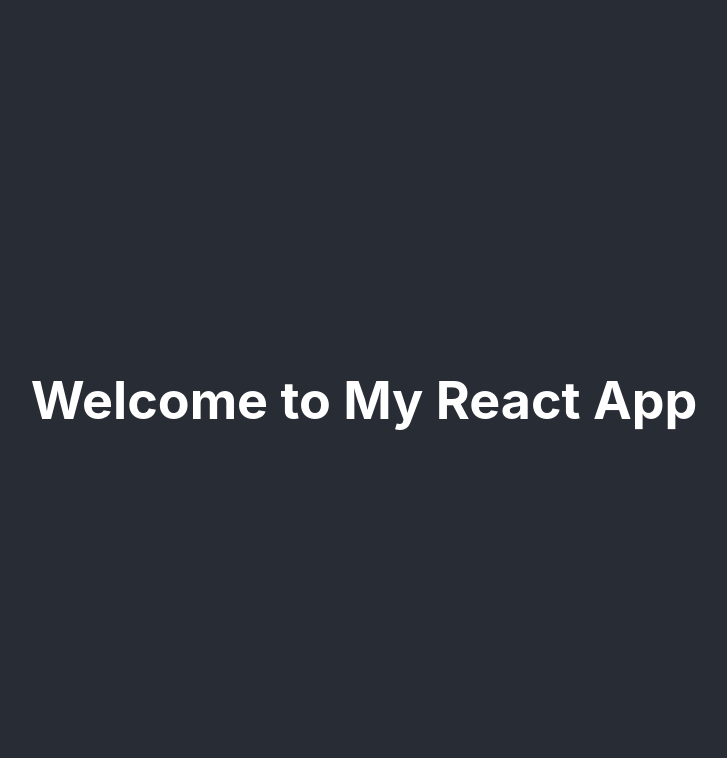
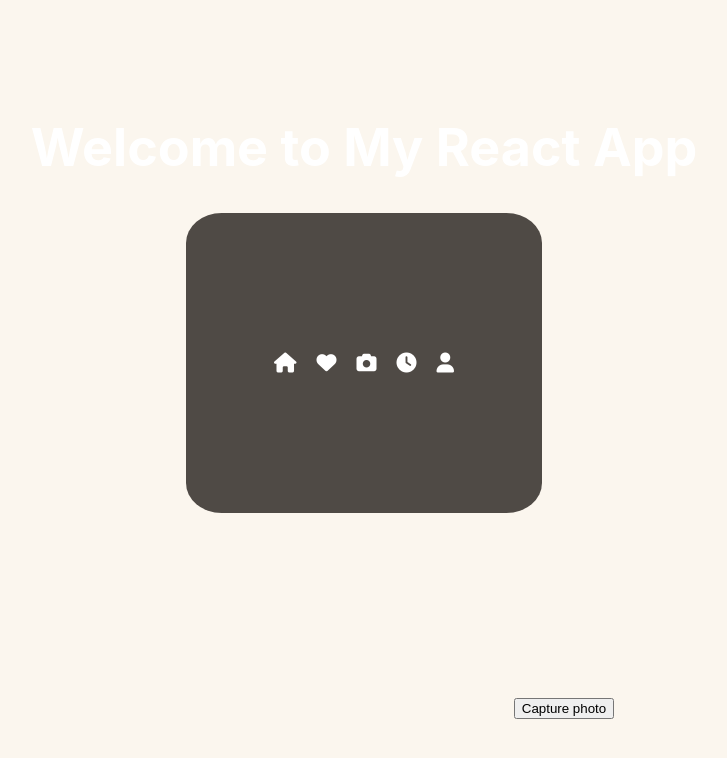
Before and after one commit to phatcharat/Sous_Cook, a React (Create React App) app in the folder client/: page / in a window 1280 px wide. Shown: the top 758 px of the page, without its empty margins (276-1003 px from the left). Built offline with nearby package versions, Linux system fonts and the light colour scheme; no server answers.

Commit message:
navbar add

```diff
--- a/client/public/index.html
+++ b/client/public/index.html
@@ -10,25 +10,12 @@
     content="Web site created using create-react-app"
   />
   <link rel="apple-touch-icon" href="%PUBLIC_URL%/logo192.png" />
-  <!--
-    manifest.json provides metadata used when your web app is installed
-    on a user's mobile device or desktop. See https://developers.google.com/web/fundamentals/web-app-manifest/
-  -->
   <link rel="manifest" href="%PUBLIC_URL%/manifest.json" />
-  <title>React App</title>
+  <link rel="stylesheet" href="https://cdnjs.cloudflare.com/ajax/libs/font-awesome/6.0.0-beta3/css/all.min.css">
+  <title>Camera App</title>
 </head>
 <body>
   <noscript>You need to enable JavaScript to run this app.</noscript>
   <div id="root"></div>
-  <!--
-    This HTML file is a template.
-    If you open it directly in the browser, you will see an empty page.
-
-    You can add webfonts, meta tags, or analytics to this file.
-    The build step will place the bundled scripts into the <body> tag.
-
-    To begin the development, run `npm start` or `yarn start`.
-    To create a production bundle, use `npm run build` or `yarn build`.
-  -->
 </body>
 </html>
--- a/client/src/App.js
+++ b/client/src/App.js
@@ -1,13 +1,15 @@
-// src/App.js
-
 import React from 'react';
-import './App.css'; // Your component-specific CSS
+import './css/App.css';
+import Camera from './components/Camera';
+import Navbar from './components/Navbar';
 
 function App() {
   return (
     <div className="App">
       <header className="App-header">
         <h1>Welcome to My React App</h1>
+        <Navbar />
+        <Camera />
       </header>
     </div>
   );
--- /dev/null
+++ b/client/src/components/Navbar.js
@@ -0,0 +1,16 @@
+import React from 'react';
+import '../css/Navbar.css';
+
+const Navbar = () => {
+  return (
+    <div className="navbar">
+      <a href="#home" className="icon-home nav-item"><i className="fa fa-home"></i></a>
+      <a href="#favorites" className="icon-heart nav-item"><i className="fa fa-heart"></i></a>
+      <a href="#camera" className="icon-camera nav-item"><i className="fa fa-camera"></i></a>
+      <a href="#time" className="icon-clock nav-item"><i className="fa fa-clock"></i></a>
+      <a href="#profile" className="icon-user nav-item"><i className="fa fa-user"></i></a>
+    </div>
+  );
+};
+
+export default Navbar;
--- a/client/src/App.css
+++ b/client/src/css/App.css
@@ -1,11 +1,11 @@
-/* src/App.css */
+/* src/css/App.css */
 
 .App {
   text-align: center;
 }
 
 .App-header {
-  background-color: #282c34;
+  background-color: #FBF6EE;
   min-height: 100vh;
   display: flex;
   flex-direction: column;
--- /dev/null
+++ b/client/src/css/Navbar.css
@@ -0,0 +1,24 @@
+/* src/css/Navbar.css */
+
+.navbar {
+  display: flex;
+  justify-content: center;
+  align-items: center;
+  background-color: #4F4A45;
+  padding: 10%;
+  border-radius: 10%;
+}
+
+.nav-item {
+  padding: 10%;
+  color: #ffffff;
+  font-size: 20px; /* Adjust size as needed */
+}
+
+.nav-item.active {
+  color: #FE9801; /* Active item color */
+}
+
+.nav-item:not(.active):hover {
+  color: #a50000; /* Hover color for non-active items */
+}
--- a/client/src/index.css
+++ b/client/src/css/index.css
@@ -1,4 +1,4 @@
-/* src/index.css */
+/* src/css/index.css */
 
 body {
     margin: 0;
--- a/client/src/index.js
+++ b/client/src/index.js
@@ -2,7 +2,7 @@
 
 import React from 'react';
 import ReactDOM from 'react-dom/client';
-import './index.css'; // Your global CSS
+import './css/index.css'; // Your global CSS
 import App from './App';
 
 const root = ReactDOM.createRoot(document.getElementById('root'));
```
Also changed, not shown: client/src/components/Camera.js (+3 -5 lines), 2 other files (tests, documents, lock files or other folders).
